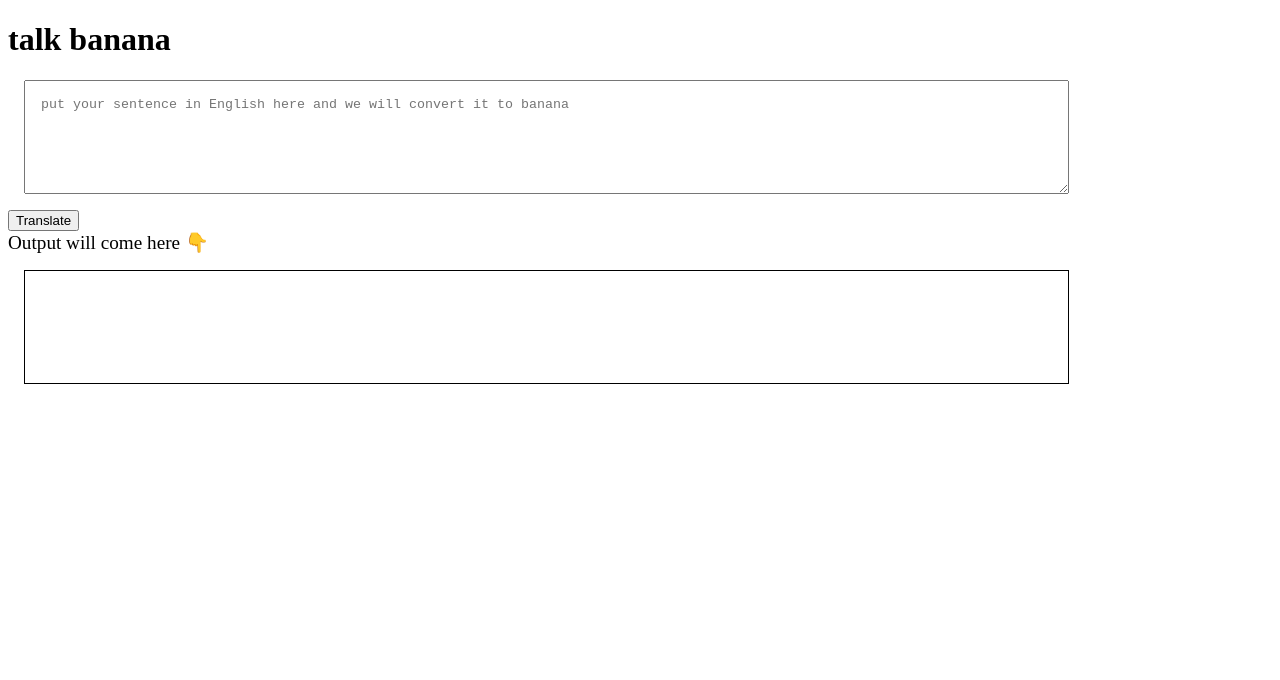
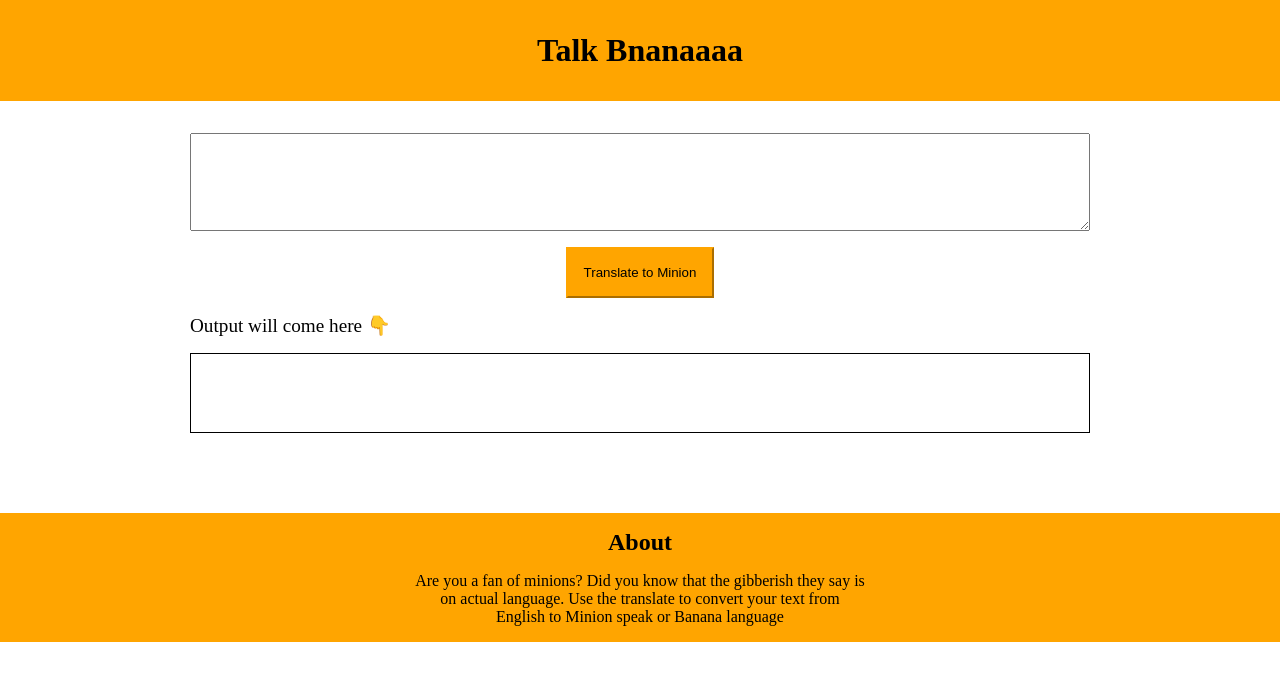
Before and after one commit to poojaptdr/jsByTanaysir, a plain HTML site: page index.html in a window 1280 px wide. Drawn offline with Linux system fonts and the light colour scheme.

Commit message:
style minion

```diff
--- a/index.html
+++ b/index.html
@@ -5,34 +5,25 @@
     <meta charset="UTF-8">
     <meta http-equiv="X-UA-Compatible" content="IE=edge">
     <meta name="viewport" content="width=device-width, initial-scale=1.0">
+    <link href="style.css" rel="stylesheet">
     <title>banana speak</title>
-    <style>
-        textarea {
-            width: 80%;
-            height: 10vh;
-            display: block;
-            margin: 1rem;
-            padding: 1rem;
-        }
-
-        #output{
-            border: 1px solid black;
-            height: 10vh;
-            width: 80%;
-            margin: 1rem;
-            padding: 1rem;
-        }
-    </style>
 </head>
 
 <body>
-    <h1>talk banana</h1>
-    <textarea id="txt-input"
-        placeholder="put your sentence in English here and we will convert it to banana"></textarea>
-    <button id="btn-translate">Translate</button>
+    <header>
+    <h1>Talk Bnanaaaa</h1>
+</header>
+    <textarea id="txt-input"></textarea>
+    <button id="btn-translate">Translate to Minion</button>
 
-    <div style="font-size: larger;">Output will come here 👇</div>
+    <div class="text" style="font-size: larger;">Output will come here 👇</div>
     <div id="output"></div>
+    <footer>
+        <div>
+        <h2>About</h2>
+        <p>Are you a fan of minions? Did you know that the gibberish they say is on actual language. Use the translate to convert your text from English to Minion speak or Banana language</p>
+    </div>
+  </footer>
     <script src="app.js" type="text/javascript"></script>
 </body>
 
--- /dev/null
+++ b/style.css
@@ -0,0 +1,94 @@
+*{
+    margin: 0 auto;
+    padding: 0;
+    box-sizing: border-box;
+}
+
+header{
+    text-align: center;
+    background-color: orange;
+    margin-bottom: 2rem;
+    padding: 2rem;
+}
+
+textarea {
+    max-width: 900px;
+    width: 80%;
+    height: 10vh;
+    display: block;
+    margin: 1rem auto;
+    padding-top: 0.5rem;
+    padding-bottom: 5.5rem;
+}
+
+#output{
+    max-width: 900px;
+    border: 1px solid black;
+    height: 10vh;
+    width: 80%;
+    margin: 1rem auto;
+    padding: 2rem;
+}
+
+#btn-translate{
+    /* margin: auto; */
+    padding: 1rem;
+    background-color: orange;
+    border-color: orange;
+    display: block;
+}
+
+.text{
+    max-width: 900px;
+    margin-top: 1rem;
+    margin-left: auto;
+}
+
+@media(max-width:700px){
+    .text{
+        text-align: center;
+    }
+}
+
+footer{
+    max-width: auto;
+    width: 100%;
+    background-color: orange;
+    text-align: center;
+    margin-top: 5rem;
+    padding: 1rem;
+}
+
+@media(max-width: 350px){
+    footer{
+        max-width: 350px;
+        width: 100%;
+    }
+}
+
+@media(max-width: 700px){
+    footer{
+        max-width: auto;
+        width: 100%;
+    }
+}
+p{
+    width: 450px;
+    margin-top: 1rem;
+    text-align: center;
+}
+
+@media(max-width: 350px){
+    p{
+        width: 100px;
+        font-size: 8px;
+        text-align: center;
+    }
+}
+
+@media(max-width: 700px){
+    p{
+        width: 380px;
+        font-size: 14px;
+    }
+}
```
